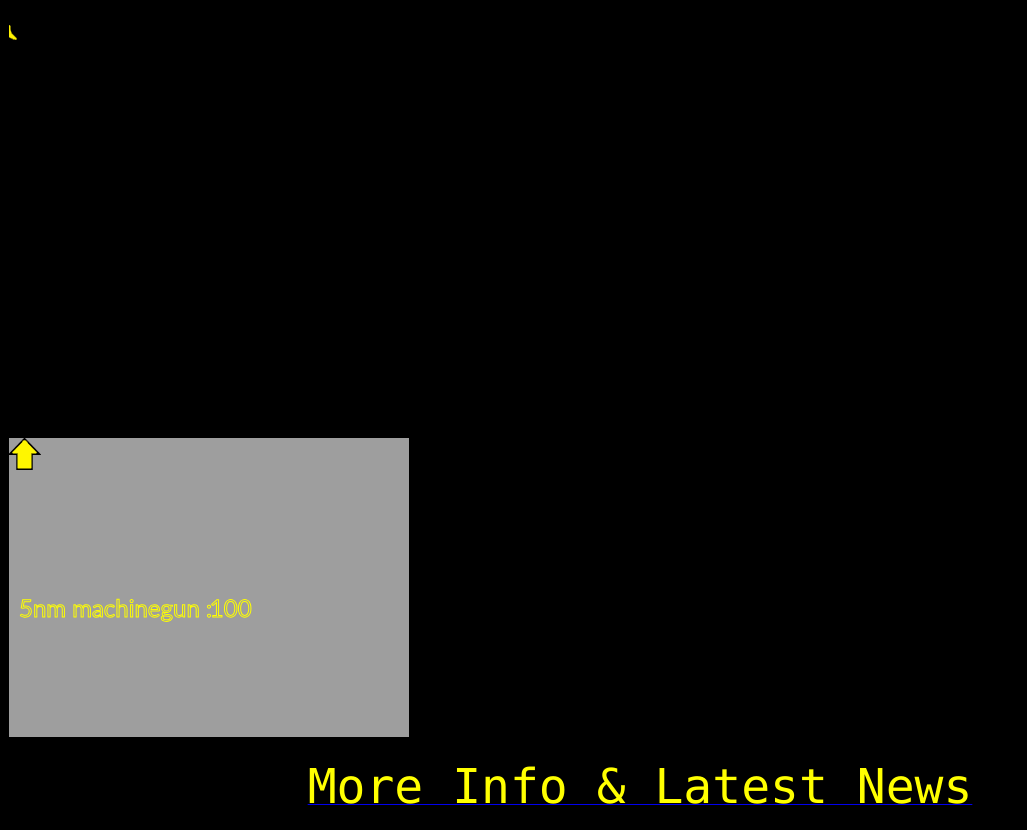
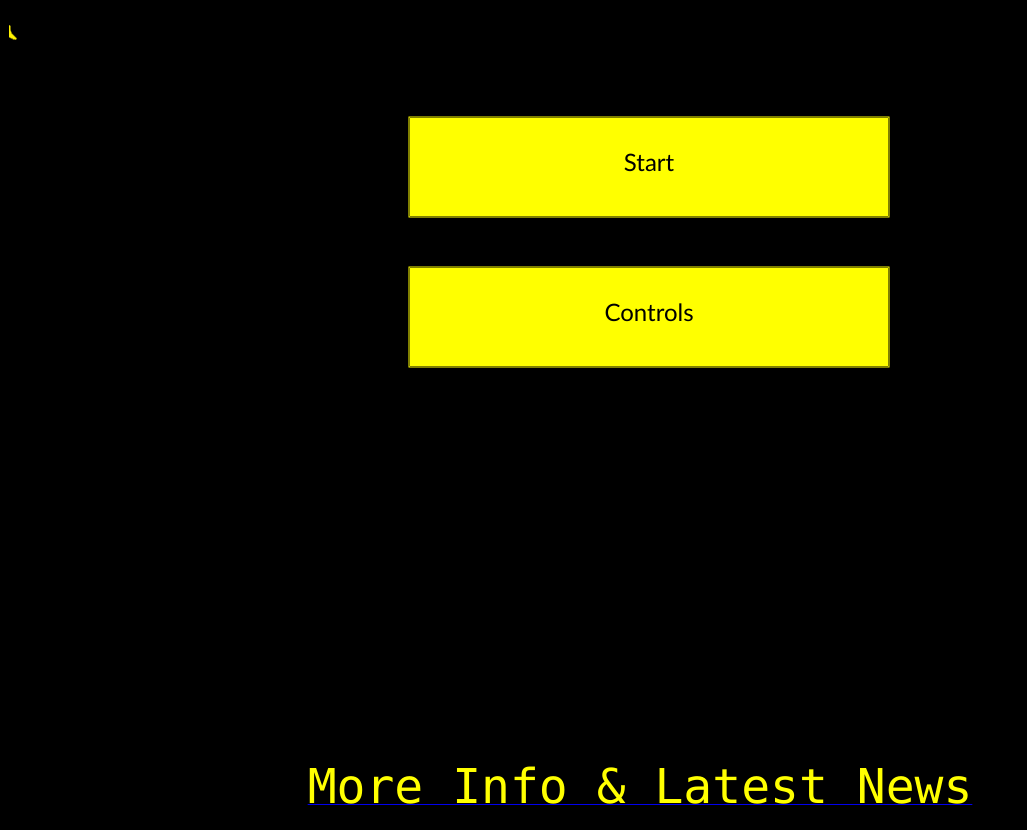
Before and after one commit to Shamenox/Hellaxy, a plain HTML site: page index.html in a window 1280 px wide. Shown: the whole page, without its empty margins (0-1027 px from the left). Drawn offline with Linux system fonts and the light colour scheme.

Commit message:
Scenes in Sectoren umbenannt, nun wieder funktionsfähig

```diff
--- a/index.html
+++ b/index.html
@@ -9,7 +9,7 @@
 	<script src = "weapons.js"></script>
 	<script src = "ships.js"></script>
 	<script src = "events.js"></script>
-	<script src = "scenes.js"></script>
+	<script src = "sectors.js"></script>
     <script src = "main.js"></script>
 	<script src = "input.js"></script>
 </head>
--- a/load.js
+++ b/load.js
@@ -13,7 +13,7 @@ function createImage(path) {
 	img.addEventListener("load",function(e){
 	    image.loaded +=1;
 	    if (image.loaded === image.quantity) {
-			scene.at = "menue";
+			sector.at = "menue";
 			console.log(image.quantity,image.loaded);
 		}
 	})
--- a/main.js
+++ b/main.js
@@ -18,6 +18,7 @@ window.onload = function() {
     Game.ctx = canvas.getContext("2d");
 	Game.ctx.font = "24px Calibri";
 	Game.ctx.strokeStyle = "yellow";
+	Game.ctx.fillStyle = "yellow";
 
 	setupInput();
 	loadImages();
@@ -26,10 +27,9 @@ window.onload = function() {
 	setupWeapons();
 	setupShips();
 	setupNpcs();
-	setupScenes();
+	setupSectors();
 	console.log(frame);
 	background = image.testmap;
-	spawnShip("testarrow", 0, 0, 0, "player1");
 	console.log(ship.onField[0]);
 
 	//start drawloop
@@ -40,6 +40,7 @@ window.onload = function() {
 function draw() {
 	console.log(frame.x ,frame.y);
 	Game.ctx.drawImage(background, -frame.x, -frame.y);
+	sector.act()
 	physik();
 	displayShips();
 	displayProjectiles();
--- a/scenes.js
+++ /dev/null
@@ -1,106 +0,0 @@
-var scene = {};
-function createScene (options) {
-	//declaration, bg, theme, font, edgeL, edgeR, ground, scaling, gamemode
-	var neueszene = {};
-	neueszene.background = image[options.bg];
-	if (options.theme !== "none") neueszene.theme = audio[options.theme];
-	if (options.theme === "none") neueszene.theme = "none";
-	neueszene.font = options.font;
-	neueszene.edgeL = options.edgeL;
-	neueszene.edgeR = options.edgeR;
-	neueszene.groundlevel = options.ground;
-	neueszene.scale = options.scale;
-	neueszene.mode = options.gamemode;
-	scene[options.name] = neueszene;
-}
-
-function setupScenes () {
-scene.act = function(){
-	scene[scene.at].font();
-	background = scene[scene.at].background;
-	if (scene[scene.at].theme !== "none") scene[scene.at].theme.play();
-	if (scene[scene.at].events !== undefined) scene[scene.at].events();
-}
-
-createScene({ name: "loading",
-	bg: "whitescreen",
-	theme: "none",
-	font: labelFont,
-	edgeL: 0,
-	edgeR: 1280,
-	ground: 220,
-	scale: 1,
-	gamemode: "interface"});
-scene.loading.events = function() {
-	Game.ctx.fillText("Loading... please wait", 200, 200);
-	Game.ctx.rect(40,400,1200,100);
-	Game.ctx.fillStyle = "yellow";
-	Game.ctx.fillRect(50,410,1180*(image.loaded/image.quantity),80);
-	Game.ctx.rect(50,410,1180*(image.loaded/image.quantity),80);
-	Game.ctx.stroke();
-}
-
-createScene({ name: "whitescreen",
-	bg: "whitescreen",
-	theme: "none",
-	font: labelFont,
-	edgeL: 0,
-	edgeR: 1280,
-	ground: 220,
-	scale: 1,
-	gamemode: "adventure"});
-
-createScene({ name: "menue",
-		bg: "whitescreen",
-		theme: "none",
-		font: labelFont,
-		edgeL: 0,
-		edgeR: 1280,
-		ground: 220,
-		scale: 1,
-		gamemode: "interface"});
-scene.menue.events = function() {
-    button(400, 100, 480, 100, "Start", "yellow", function(){scene.at = "kiirosroom"})
-	button(400, 250, 480, 100, "Controls", "yellow", function(){scene.at = "controls"})
-}
-
-createScene({ name: "credits",
-	bg: "whitescreen",
-	theme: "none",
-	font: standartFont,
-	edgeL: 0,
-	edgeR: 1280,
-	ground: 220,
-	scale: 1,
-	gamemode: "interface"});
-scene.credits.events = function() {
-	Game.ctx.fillText("Credits:",100,100);
-	Game.ctx.fillText("Concept : Shamenox",100,200);
-	Game.ctx.fillText("Characters : Shamenox, TheKaramboli",100,300);
-	Game.ctx.fillText("Artwork : Shamenox, TheKaramboli",100,400);
-	Game.ctx.fillText("Programming : Shamenox, Miterosan",100,500);
-	button(400, 600, 480, 100, "Back", "yellow", function(){scene.at = "menue"})
-}
-
-createScene({ name: "controls",
-	bg: "whitescreen",
-	theme: "none",
-	font: standartFont,
-	edgeL: 0,
-	edgeR: 1280,
-	ground: 220,
-	scale: 1,
-	gamemode: "interface"});
-scene.controls.events = function() {
-	Game.ctx.fillText("Upwards = W", 100,100);
-	Game.ctx.fillText("Left = A", 100,150);
-	Game.ctx.fillText("Right = D", 100,200);
-	Game.ctx.fillText("Downwards = S", 100,250);
-	Game.ctx.fillText("Use = E", 100,300);
-	Game.ctx.fillText("Inventory = I", 100,350);
-	Game.ctx.fillText("Escape = Escape", 100,400);
-	button(400, 600, 480, 100, "Back", "yellow", function(){scene.at = "menue"})
-}
-
-}// No touchy!
-// :p hehe ~miterosan
--- /dev/null
+++ b/sectors.js
@@ -0,0 +1,86 @@
+var sector = {};
+function createSector (options) {
+	//declaration, bg, theme
+	var neueszene = {};
+	neueszene.background = image[options.bg];
+	if (options.theme !== "none") neueszene.theme = audio[options.theme];
+	if (options.theme === "none") neueszene.theme = "none";
+	sector[options.name] = neueszene;
+}
+
+function setupSectors () {
+
+sector.at = "loading";
+
+sector.act = function(){
+	background = sector[sector.at].background;
+	if (sector[sector.at].theme !== "none") sector[sector.at].theme.play();
+	if (sector[sector.at].events !== undefined) sector[sector.at].events();
+	if (sector[sector.at].setup !== undefined){
+		if (sector[sector.at].isSetup === false || sector[sector.at].isSetup === undefined){
+			sector[sector.at].setup();
+			sector[sector.at].isSetup = true;
+		}
+	}
+}
+createSector({ name: "loading",
+	bg: "blackscreen",
+	theme: "none",});
+sector.loading.events = function() {
+	Game.ctx.fillText("Loading... please wait", 200, 200);
+	Game.ctx.rect(40,400,1200,100);
+	Game.ctx.fillStyle = "yellow";
+	Game.ctx.fillRect(50,410,1180*(image.loaded/image.quantity),80);
+	Game.ctx.rect(50,410,1180*(image.loaded/image.quantity),80);
+	Game.ctx.stroke();
+}
+
+createSector({ name: "menue",
+		bg: "blackscreen",
+		theme: "none"});
+sector.menue.events = function() {
+    button(400, 100, 480, 100, "Start", "yellow", function(){sector.at = "testmap"})
+	button(400, 250, 480, 100, "Controls", "yellow", function(){sector.at = "controls"})
+}
+
+createSector({ name: "controls",
+	bg: "blackscreen",
+	theme: "none"});
+sector.controls.events = function() {
+	Game.ctx.fillText("Forwards = W", 100,100);
+	Game.ctx.fillText("Turn Left = A", 100,150);
+	Game.ctx.fillText(" Turn Right = D", 100,200);
+	Game.ctx.fillText("Backwards = S", 100,250);
+	Game.ctx.fillText("Light Weapon = Space", 100,300);
+	Game.ctx.fillText("Medium Weapon = E", 100,350);
+	Game.ctx.fillText("Heavy Weapon = Q", 100,400);
+	button(400, 600, 480, 100, "Back", "yellow", function(){sector.at = "menue"})
+}
+
+createSector({ name : "testmap",
+	bg : "testmap",
+	theme : "none"});
+sector.testmap.setup = function(){
+	spawnShip("testarrow", 0, 0, 0, "player1");
+}
+
+/*createScene({ name: "credits",
+	bg: "whitescreen",
+	theme: "none",
+	font: standartFont,
+	edgeL: 0,
+	edgeR: 1280,
+	ground: 220,
+	scale: 1,
+	gamemode: "interface"});
+scene.credits.events = function() {
+	Game.ctx.fillText("Credits:",100,100);
+	Game.ctx.fillText("Concept : Shamenox",100,200);
+	Game.ctx.fillText("Characters : Shamenox, TheKaramboli",100,300);
+	Game.ctx.fillText("Artwork : Shamenox, TheKaramboli",100,400);
+	Game.ctx.fillText("Programming : Shamenox, Miterosan",100,500);
+	button(400, 600, 480, 100, "Back", "yellow", function(){scene.at = "menue"})
+} */
+
+}// No touchy!
+// :p hehe ~miterosan
```
